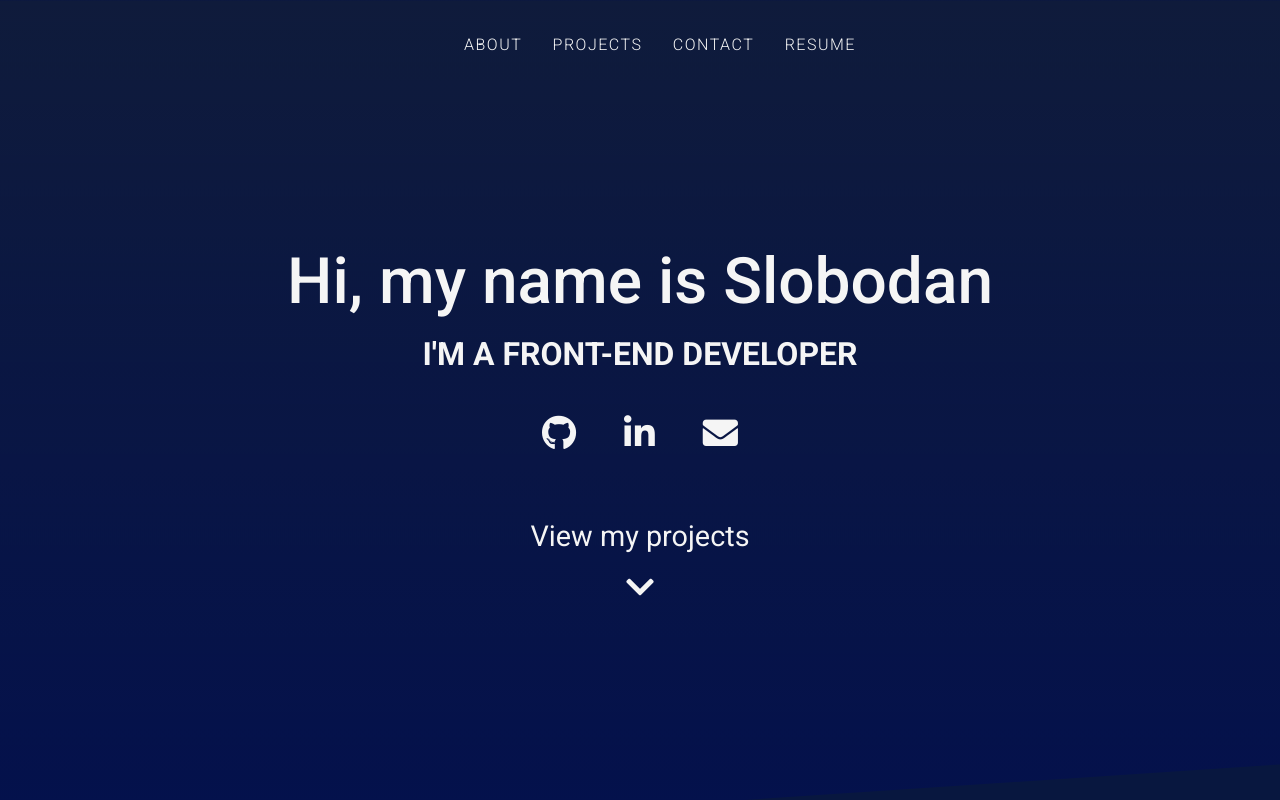
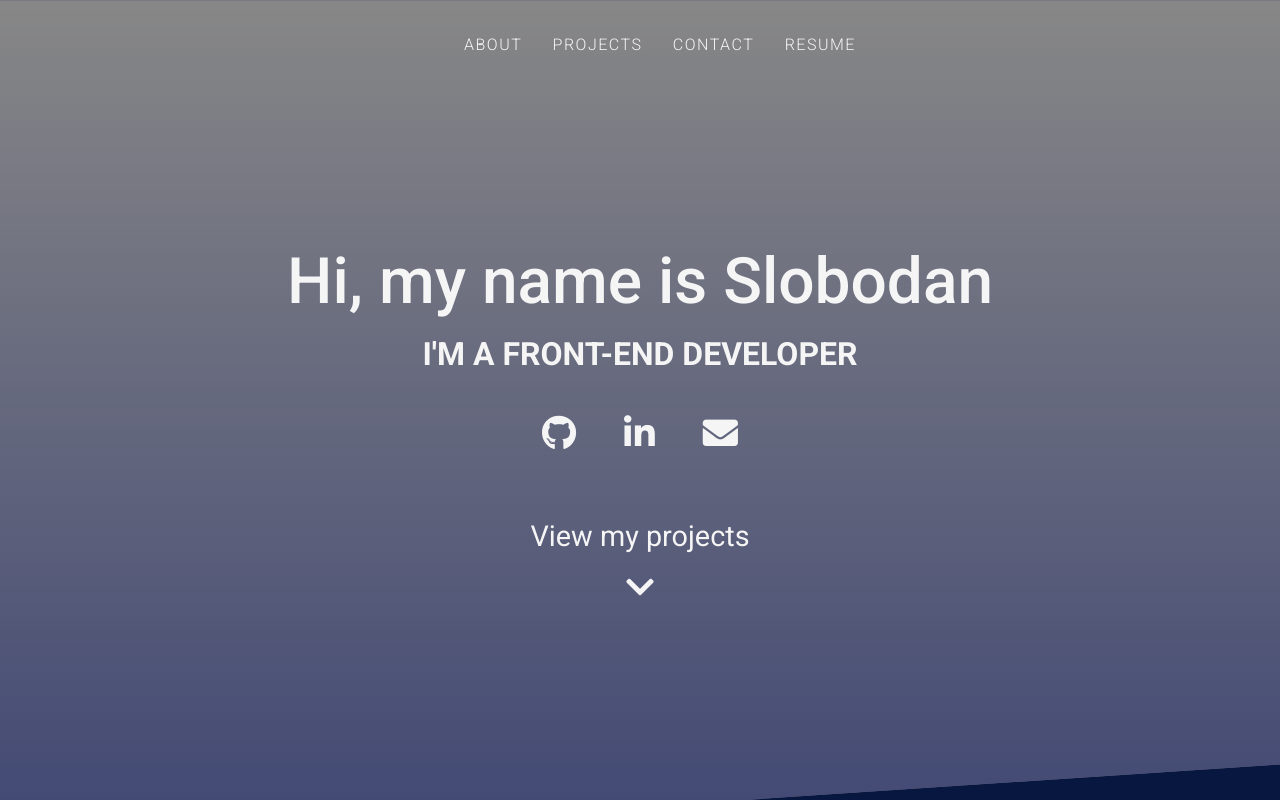
Before and after one commit to ostojics/Portfolio, a website: page index.html in a window 1280 px wide. Shown: the top 800 px of the page. Drawn offline with Linux system fonts and the light colour scheme; the site is published under a folder, as on GitHub Pages, so addresses that start at the root find nothing.

Commit message:
fixed image loading issue

```diff
--- a/sass/_components.scss
+++ b/sass/_components.scss
@@ -1,5 +1,5 @@
 .head{
-    background-image: linear-gradient(0deg, rgba(0, 12, 86, .6), rgba(44,44,44, .2)), url("/imgs/michael-d-rnKqWvO80Y4-unsplash.jpg");
+    background-image: linear-gradient(0deg, rgba(0, 12, 86, .6), rgba(44,44,44, .2)), url(../imgs/michael-d-rnKqWvO80Y4-unsplash.jpg);
     background-size: cover;
     background-position: center;
     clip-path: polygon(0 0, 100% 0%, 100% 90%, 0% 100%);
```
Also changed, not shown: css/style.css.
